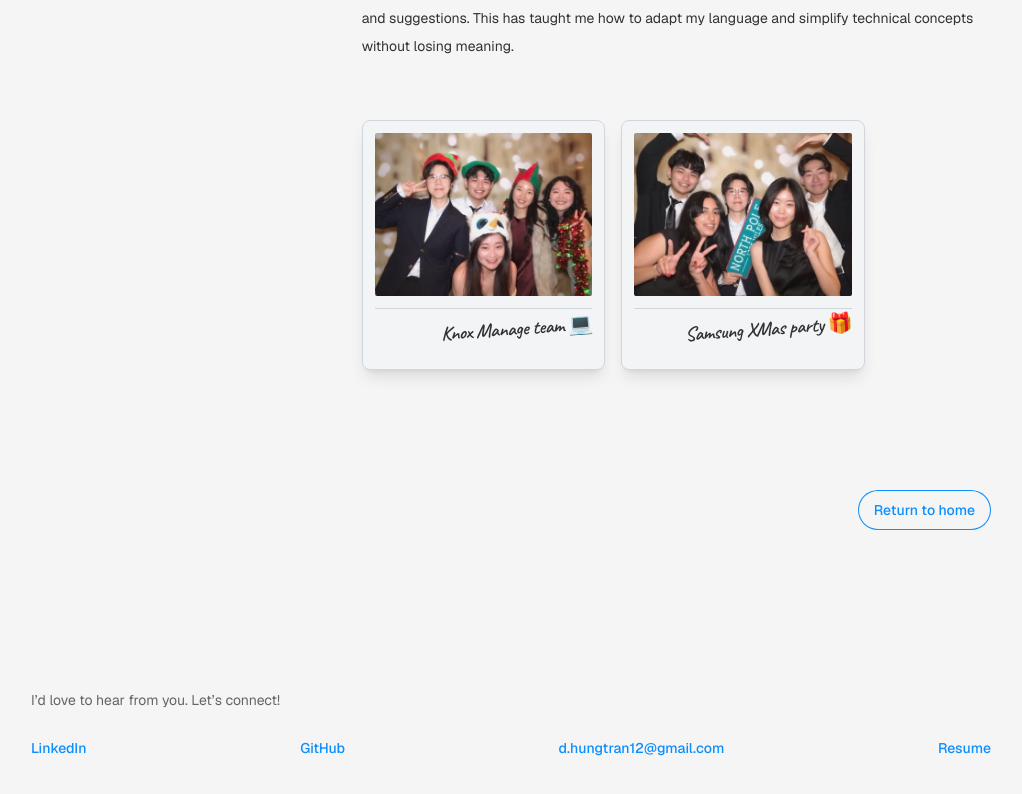
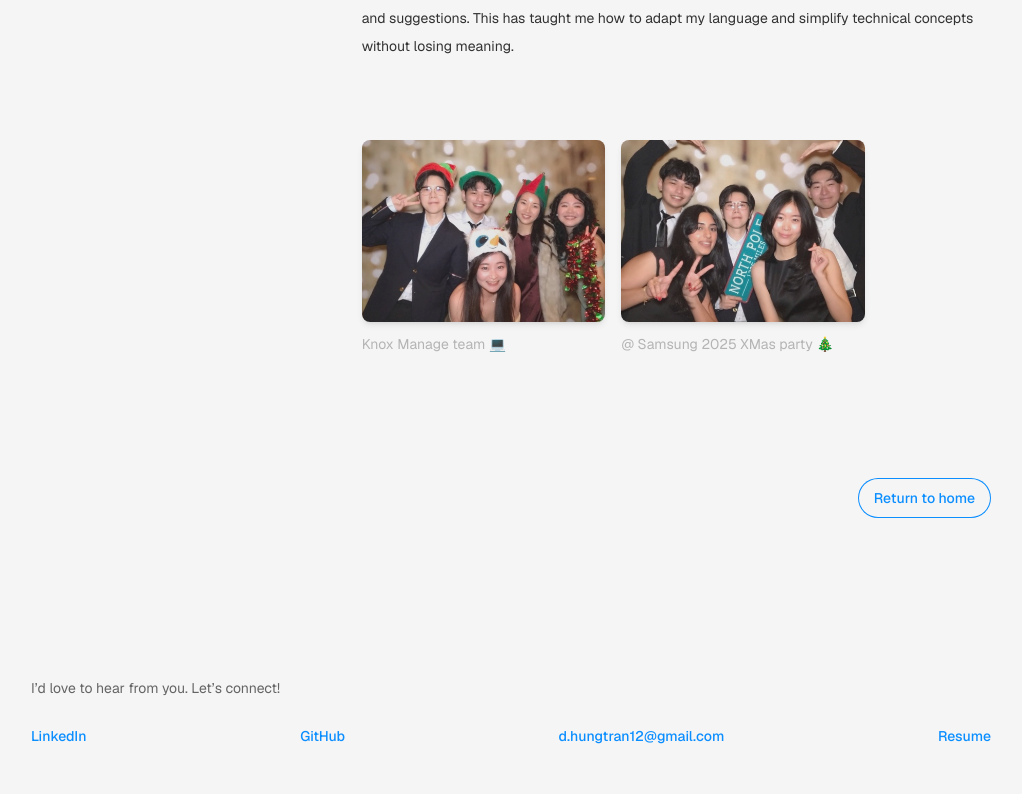
Before and after one commit to hungiie/portfolio, a Next.js app: page /organizations in a window 1280 px wide. Shown: the part 4488-5282 px from the top of the page, without its empty margins (129-1151 px from the left). Built offline with nearby package versions, Linux system fonts and the light colour scheme.

Commit message:
make it stop

```diff
--- a/app/about/page.tsx
+++ b/app/about/page.tsx
@@ -74,9 +74,9 @@ export default function About() {
             <div className="mb-25"></div>
 
             <div className="w-full flex items-center justify-center">
-                <div className="w-[75%] h-auto relative mb-18">
-                    {/* <Image src="/small.jpg" width={2040} height={1179} alt="hung tran" className="object-cover" style={{ filter: 'contrast(80%)' }}/> */}
-                    <Polaroid imageSrc="/small.jpg" alt="hung tran" desc="Summer 2008 🐦" angle={-4} textSize="text-xl"/>
+                <div className="w-full h-auto relative mb-18">
+                    <Image src="/small.jpg" width={2040} height={1179} alt="hung tran" className="object-cover" style={{ filter: 'contrast(80%)' }}/>
+                    {/* <Polaroid imageSrc="/small.jpg" alt="hung tran" desc="Summer 2008 🐦" angle={-4} textSize="text-xl"/> */}
                 </div>
             </div>
 
--- a/app/organizations/page.tsx
+++ b/app/organizations/page.tsx
@@ -195,11 +195,19 @@ export default function Organizations() {
                             <p className="text-lg text-[var(--colour-bodytext)] leading-loose">Break down complex concept into simple words.</p>
                             <div className="mb-4"></div>
                             <p className="text-sm text-[var(--colour-bodytext)] leading-loose">Due to the project's complex interactions, it is not uncommon that I had to consult multiple people to confirm its backend logic. I also frequently relay these findings back to my team for feedbacks and suggestions. This has taught me how to adapt my language and simplify technical concepts without losing meaning.</p>
-                            <div className="mb-15"></div>
+                            <div className="mb-20"></div>
                             <div>
                                 <div className="w-full md:w-[80%] grid grid-cols-2 gap-4">
-                                    <Polaroid imageSrc="/KM.jpg" desc="Knox Manage team 💻" angle={0} alt="Hung Tran" textSize="text-sm md:text-xl"/>
-                                    <Polaroid imageSrc="/coop xmas.jpg" desc="Samsung XMas party 🎁" angle={0} alt="Hung Tran" textSize="text-sm md:text-xl"/>
+                                    {/* <Polaroid imageSrc="/KM.jpg" desc="Knox Manage team 💻" angle={0} alt="Hung Tran" textSize="text-sm md:text-xl"/> */}
+                                    {/* <Polaroid imageSrc="/coop xmas.jpg" desc="Samsung XMas party 🎁" angle={0} alt="Hung Tran" textSize="text-sm md:text-xl"/> */}
+                                    <div className="flex flex-col justify-start">
+                                        <Image src="/KM.jpg" width={3099} height={3363} className="w-full mb-2 rounded-md shadow-md" alt="Hung Tran" style={{ filter: 'contrast(80%)' }}/>
+                                        <p className="text-sm text-[var(--colour-bodytext-4)] leading-loose">Knox Manage team 💻</p>
+                                    </div>
+                                    <div className="flex flex-col justify-start">
+                                        <Image src="/coop xmas.jpg" width={3099} height={3363} className="w-full mb-2 rounded-md shadow-md" alt="Hung Tran" style={{ filter: 'contrast(80%)' }}/>
+                                        <p className="text-sm text-[var(--colour-bodytext-4)] leading-loose">@ Samsung 2025 XMas party 🎄</p>
+                                    </div>
                                 </div>
                             </div>
                         </div>
--- a/app/rules/page.tsx
+++ b/app/rules/page.tsx
@@ -150,18 +150,21 @@ export default function Rules() {
                     <div className="grid grid-cols-1 md:grid-cols-[1.5fr_3fr] gap-x-6">
                         <div className="md:sticky md:top-25 md:self-start">
                             <Heading text="Viewing a rule&rsquo;s details" variant="black"/>
-                            <p className="text-sm text-[var(--colour-bodytext)] leading-loose mb-8">Simplifies rule reviewing with an at-a-glance table and a sliding panel for detailed views.</p>
+                            <p className="text-sm text-[var(--colour-bodytext)] leading-loose mb-8">Simplifies rule reviewing with an overview table and a sliding panel for detailed views.</p>
                         </div>
                         <div>
                             <ImageZoom>
                                 <Image src="/rules-0.png" width={3099} height={1823} className="w-full h-auto mb-2" alt="Samsung Knox"/>
                             </ImageZoom>
+                            {/* <p className="text-sm text-[var(--colour-bodytext-4)] leading-loose mb-7">Overview table.</p> */}
                             <ImageZoom>
                                 <Image src="/rules-1.png" width={3099} height={1823} className="w-full h-auto mb-2" alt="Samsung Knox"/>
                             </ImageZoom>
+                            {/* <p className="text-sm text-[var(--colour-bodytext-4)] leading-loose mb-7">Select a rule to view details through a sliding panel.</p> */}
                             <ImageZoom>
                                 <Image src="/rules-1.5.png" width={3099} height={1823} className="w-full h-auto mb-2" alt="Samsung Knox"/>
                             </ImageZoom>
+                            {/* <p className="text-sm text-[var(--colour-bodytext-4)] leading-loose mb-7">Detailed sliding panel.</p> */}
                         </div>
                     </div>
 
@@ -207,11 +210,19 @@ export default function Rules() {
                                 <div className="ml-3"></div>
                                 <Image src="/work2.png" width={3099} height={3363} className="w-1/2" alt="Samsung Knox" style={{ filter: 'contrast(80%)' }}/>
                             </div> */}
-                            <div className="mb-15"></div>
+                            <div className="mb-20"></div>
                             <div>
-                                <div className="w-full md:w-[70%] grid grid-cols-2 gap-2 md:gap-4">
-                                    <Polaroid imageSrc="/uxmas.jpg" desc="Samsung XMas party 🎄" angle={0} alt="Hung Tran" textSize="text-sm md:text-xl"/>
-                                    <Polaroid imageSrc="/yehe.png" desc="Samsung 2025 interns ✨" angle={0} alt="Hung Tran" textSize="text-sm md:text-xl"/>
+                                <div className="w-full md:w-[80%] grid grid-cols-2 gap-2 md:gap-6">
+                                    {/* <Polaroid imageSrc="/uxmas.jpg" desc="Samsung XMas party 🎄" angle={0} alt="Hung Tran" textSize="text-sm md:text-xl"/> */}
+                                    {/* <Polaroid imageSrc="/yehe.png" desc="Samsung 2025 interns ✨" angle={0} alt="Hung Tran" textSize="text-sm md:text-xl"/> */}
+                                    <div className="flex flex-col justify-start">
+                                        <Image src="/uxmas.jpg" width={3099} height={3363} className="w-full mb-2 rounded-md shadow-md" alt="Hung Tran" style={{ filter: 'contrast(80%)' }}/>
+                                        <p className="text-sm text-[var(--colour-bodytext-4)] leading-loose">@ Samsung 2025 XMas party 🎄</p>
+                                    </div>
+                                    <div className="flex flex-col justify-start">
+                                        <Image src="/yehe.png" width={3099} height={3363} className="w-full mb-2 rounded-md shadow-md" alt="Hung Tran" style={{ filter: 'contrast(80%)' }}/>
+                                        <p className="text-sm text-[var(--colour-bodytext-4)] leading-loose">Samsung 2025's #interns ✨</p>
+                                    </div>
                                 </div>
                             </div>
                         </div>
--- a/components/about-hero.tsx
+++ b/components/about-hero.tsx
@@ -41,8 +41,8 @@ export default function AboutHero() {
         </div>
 
         {/* CENTER CIRCLE (APPEARS FIRST) */}
-        {/* <Story/> */}
-        <motion.div
+        <Story/>
+        {/* <motion.div
           initial={{ opacity: 0, filter: "blur(20px)", y: 20 }}
           animate={{ opacity: 1, filter: "blur(0px)", y: 0 }}
           transition={{ duration: 0.8, ease: [0.22, 1, 0.36, 1] }}
@@ -53,7 +53,7 @@ export default function AboutHero() {
               <Polaroid imageSrc="/yuh.jpg" desc="Summer 2025 📸" angle={3} alt="Hung Tran" textSize="text-xl"/>
             </div>
           </div>
-        </motion.div>
+        </motion.div> */}
 
         {/* RIGHT COLUMN */}
         <div className="w-full flex-col justify-center items-center hidden md:flex">
```
Also changed, not shown: 1 other file (tests, documents, lock files or other folders).
